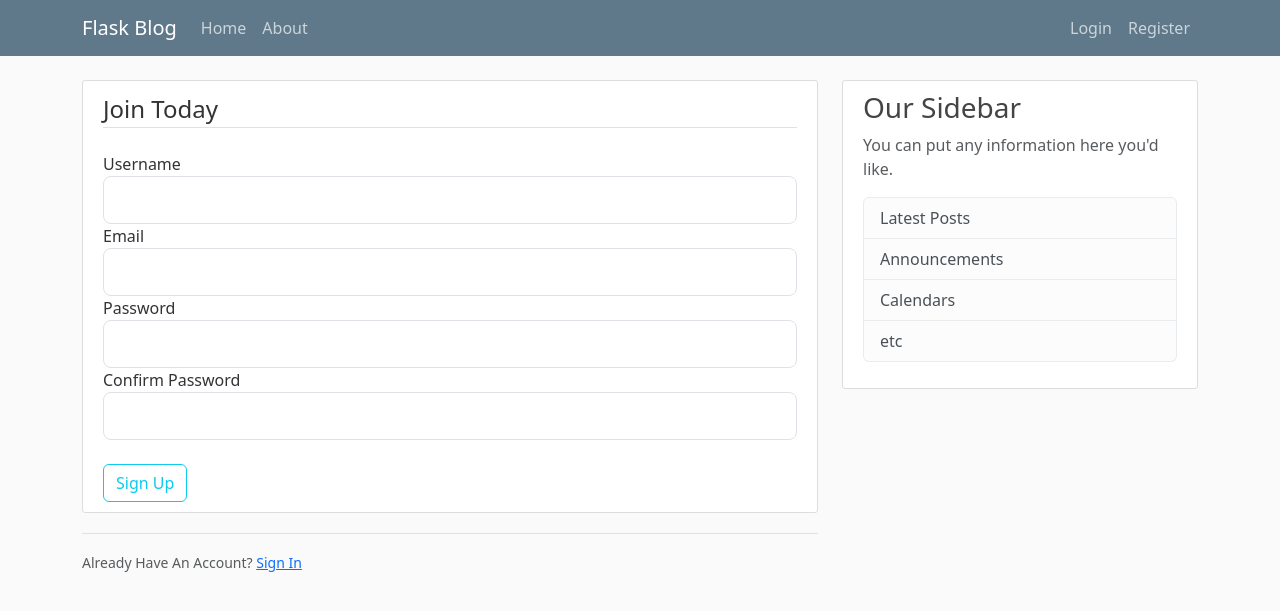
After one commit to knnztrk3/flask_blog_app, a Flask app: page /register in a window 1280 px wide. The commit adds this page. Shown: the top 611 px of the page. Run offline with Flask 3, Linux system fonts and the light colour scheme.

Commit message:
forms and user input, login, register

```diff
--- a/flaskblog.py
+++ b/flaskblog.py
@@ -1,6 +1,9 @@
-from flask import Flask, render_template, url_for
+from flask import Flask, render_template, url_for, flash, redirect
+from forms import RegistrationForm, LoginForm
 
 app = Flask(__name__)
+
+app.config['SECRET_KEY'] = 'a8c33b31dd69aa375dd0219362687bf9'
 
 # dummy data
 posts = [
@@ -27,5 +30,26 @@ def home():
 def about():
     return render_template('about.html', title='About')
 
+@app.route('/register', methods=['GET', 'POST'])
+def register():
+    form = RegistrationForm()
+    if form.validate_on_submit():
+        flash(f'Account created for {form.username.data}!', 'success')
+        return redirect(url_for('home'))
+
+    return render_template('register.html', title='Register', form=form)
+
+@app.route('/login', methods=['GET', 'POST'])
+def login():
+    form = LoginForm()
+    if form.validate_on_submit():
+        if form.email.data == 'admin@blog.com' and form.password.data == '123qwe':
+            flash('You have been logged in!', 'success')
+            return redirect(url_for('home'))
+        else:
+            flash('Login Unsuccessful. Please check username and password', 'danger')
+    return render_template('login.html', title='Login', form=form)
+
+
 if __name__ == '__main__':
     app.run(debug=True)
--- /dev/null
+++ b/forms.py
@@ -0,0 +1,19 @@
+from flask_wtf import FlaskForm
+from wtforms import StringField, PasswordField, SubmitField, BooleanField
+from wtforms.validators import DataRequired, Length, Email, EqualTo, InputRequired
+
+class RegistrationForm(FlaskForm):
+    username = StringField('Username', validators=[InputRequired(), Length(min=2, max=20)])
+
+    email = StringField('Email', validators=[InputRequired(), Email(message="Invalid Email")])
+    password = PasswordField('Password', [InputRequired(), EqualTo('confirm_password', message='Passwords must match')])
+    confirm_password  = PasswordField('Confirm Password')
+    submit = SubmitField('Sign Up')
+
+class LoginForm(FlaskForm):
+    email = StringField('Email', validators=[InputRequired(), Email()])
+    password = PasswordField('Password', validators=[InputRequired()])
+
+    remember = BooleanField('Remember Me')
+
+    submit = SubmitField('Login')
--- a/templates/layout.html
+++ b/templates/layout.html
@@ -28,13 +28,13 @@
             </button>
         <div class="collapse navbar-collapse" id="navbarToggle">
             <div class="navbar-nav mr-auto">
-                <a class="nav-item nav-link" href="/">Home</a>
-                <a class="nav-item nav-link" href="/about">About</a>
+                <a class="nav-item nav-link" href="{{ url_for('home') }}">Home</a>
+                <a class="nav-item nav-link" href="{{ url_for('about') }}">About</a>
             </div>
             <!-- Navbar Right Side -->
             <div class="navbar-nav ms-auto">
-                <a class="nav-item nav-link" href="/login">Login</a>
-                <a class="nav-item nav-link" href="/register">Register</a>
+                <a class="nav-item nav-link" href="{{ url_for('login') }}">Login</a>
+                <a class="nav-item nav-link" href="{{ url_for('register') }}">Register</a>
             </div>
         </div>
         </div>
@@ -46,6 +46,15 @@
 <main role="main" class="container">
     <div class="row">
       <div class="col-md-8">
+        {% with messages = get_flashed_messages(with_categories=true) %}
+          {% if messages %}
+            {% for category, message in messages %}
+              <div class="alert alert-{{ category }}">
+                {{ message }}
+              </div>
+            {% endfor %}
+          {% endif %}
+        {% endwith %}
         {% block content %} {% endblock %}
       </div>
       <div class="col-md-4">
--- /dev/null
+++ b/templates/register.html
@@ -0,0 +1,81 @@
+{% extends "layout.html" %}
+
+{% block content %}
+    <div class="content-section">
+        <form method="post" action="" >
+            {{ form.hidden_tag() }}
+            <fieldset class="form-group mb-4">
+                <legend class="border-bottom mb-4">Join Today</legend>
+                <div class="form-group">
+                    {{ form.username.label(class="form-control-label") }}
+                    <!-- if our form have errors on it -->
+                    {% if form.username.errors %}
+                        {{ form.username(class="form-control form-control-lg is_invalid") }}
+                        <div class="invalid-feedback">
+                            {% for error in form.username.errors %}
+                                <span>{{ error }}</span>
+                            {% endfor %}
+                        </div>
+                    {% else %}
+                        <!-- if our form not have errors on it -->
+                        {{ form.username(class="form-control form-control-lg") }}
+                    {% endif %}
+                </div>
+                <div class="form-group">
+                    {{ form.email.label(class="form-control-label") }}
+                    <!-- if our form have errors on it -->
+                    {% if form.email.errors %}
+                        {{ form.email(class="form-control form-control-lg is_invalid") }}
+                        <div class="invalid-feedback">
+                            {% for error in form.email.errors %}
+                                <span>{{ error }}</span>
+                            {% endfor %}
+                        </div>
+                    {% else %}
+                    <!-- if our form not have errors on it -->
+                    {{ form.email(class="form-control form-control-lg") }}
+                {% endif %}
+                </div>
+                <div class="form-group">
+                    {{ form.password.label(class="form-control-label") }}
+                    <!-- if our form have errors on it -->
+                    {% if form.password.errors %}
+                        {{ form.password(class="form-control form-control-lg is_invalid") }}
+                        <div class="invalid-feedback">
+                            {% for error in form.password.errors %}
+                                <span>{{ error }}</span>
+                            {% endfor %}
+                        </div>
+                    {% else %}
+                        <!-- if our form not have errors on it -->
+                        {{ form.password(class="form-control form-control-lg") }}
+                    {% endif %}
+                </div>
+                <div class="form-group">
+                    {{ form.confirm_password.label(class="form-control-label") }}
+                    <!-- if our form have errors on it -->
+                    {% if form.confirm_password.errors %}
+                        {{ form.confirm_password(class="form-control form-control-lg is_invalid") }}
+                        <div class="invalid-feedback">
+                            {% for error in form.confirm_password.errors %}
+                                <span>{{ error }}</span>
+                            {% endfor %}
+                        </div>
+                    {% else %}
+                        <!-- if our form not have errors on it -->
+                        {{ form.confirm_password(class="form-control form-control-lg") }}
+                    {% endif %}
+                </div>
+            </fieldset>
+            <div class="form-group">
+                {{ form.submit(class="btn btn-outline-info") }}
+            </div>
+        </form>
+    </div>
+
+    <div class="border-top pt-3">
+        <small class="text-muted">
+            Already Have An Account? <a href="{{ url_for('login') }}" class="ml-2">Sign In</a>
+        </small>
+    </div>
+{% endblock content %}
```
Also changed, not shown: templates/login.html (added, +58 -0 lines).
